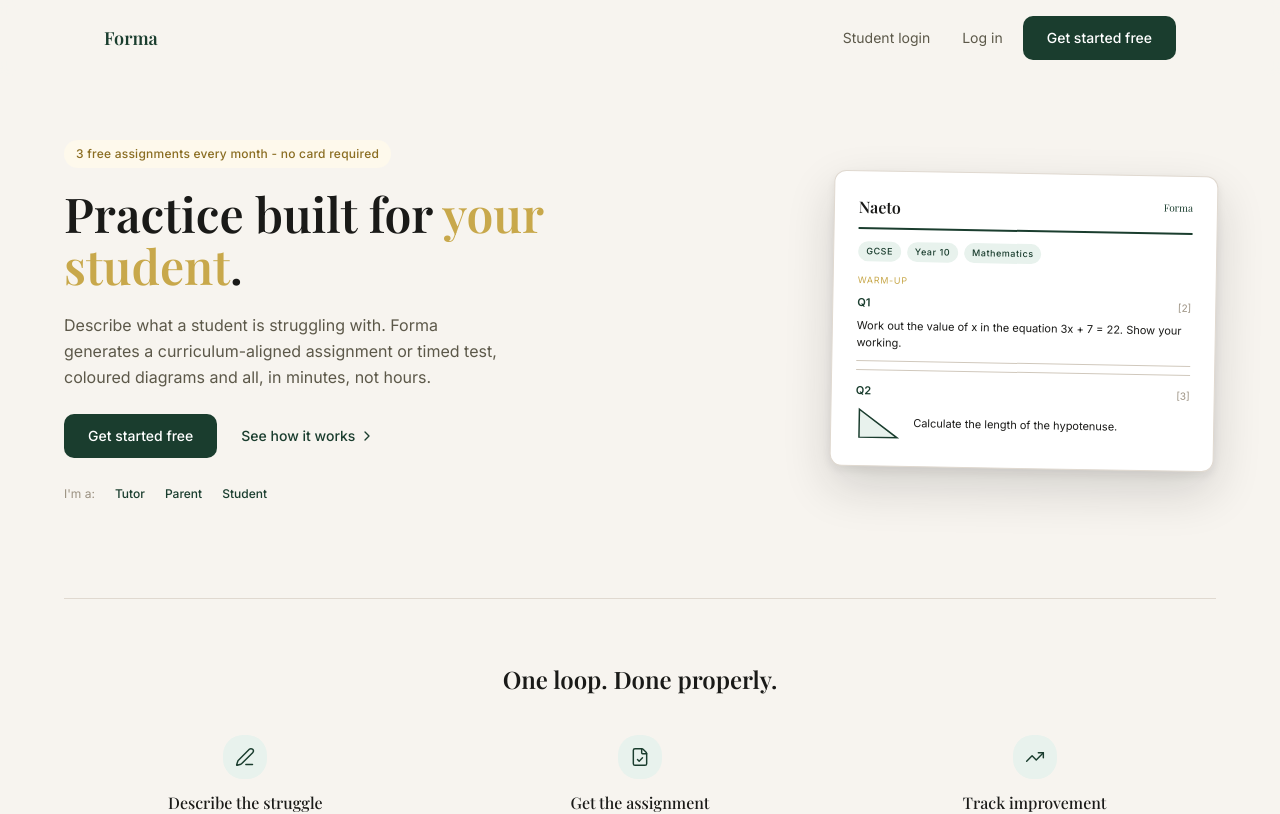
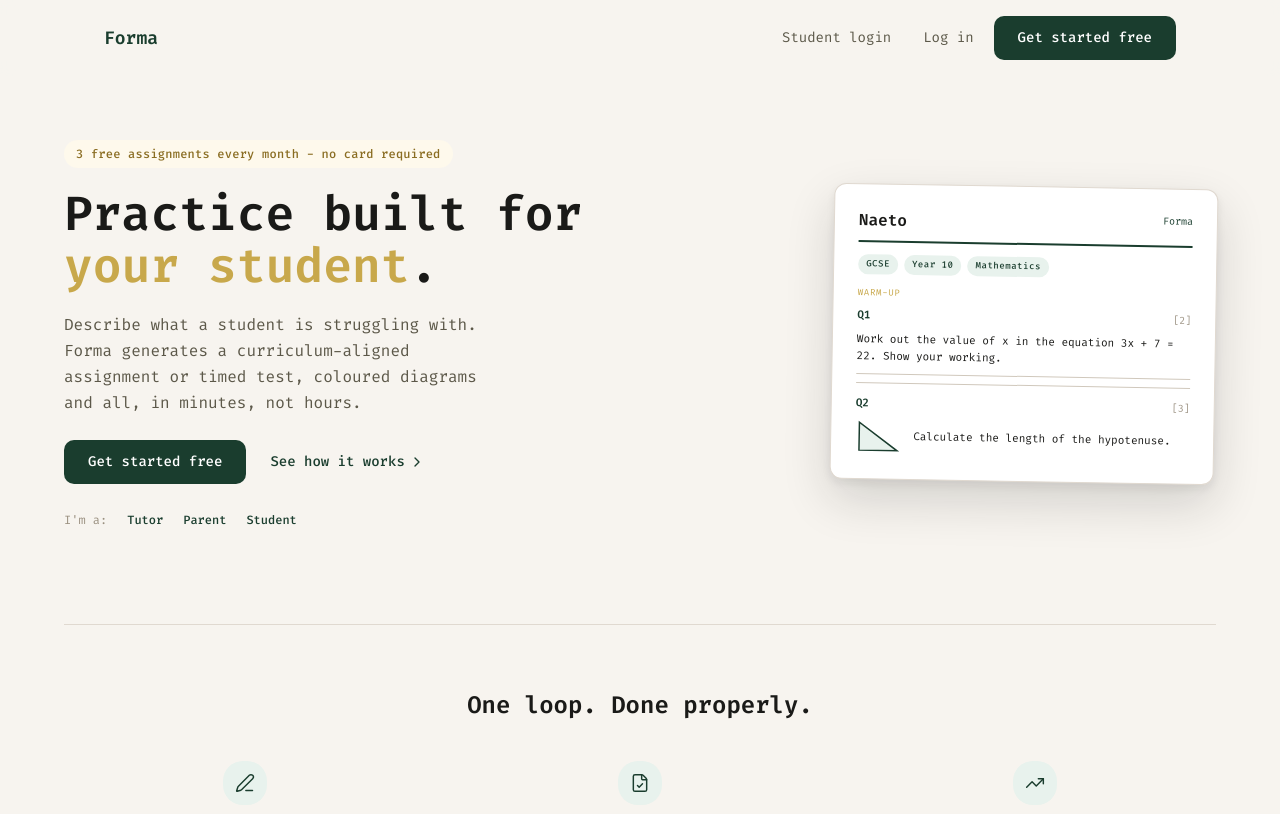
Before and after one commit to jeddy019/forma, a Next.js app in the folder forma/: page / in a window 1280 px wide. Shown: the top 814 px of the page. Built offline with nearby package versions, Linux system fonts and the light colour scheme.

Commit message:
Add paper-size captions to download buttons; switch app font to Fira Code

```diff
--- a/forma/src/app/dashboard/generate/GenerateForm.tsx
+++ b/forma/src/app/dashboard/generate/GenerateForm.tsx
@@ -496,6 +496,7 @@
           <div>
             <p className={labelClass}>Worksheet</p>
             <div className="flex gap-2">
+              <div>
                 <button
                   type="button"
                   onClick={() => handleDownload('A4', 'worksheet')}
@@ -504,6 +505,9 @@
                 >
                   {downloading['worksheet-A4'] ? 'Preparing...' : 'Download A4'}
                 </button>
+                <p className="text-xs text-muted text-center mt-1">UK style print</p>
+              </div>
+              <div>
                 <button
                   type="button"
                   onClick={() => handleDownload('Letter', 'worksheet')}
@@ -512,6 +516,8 @@
                 >
                   {downloading['worksheet-Letter'] ? 'Preparing...' : 'Download Letter'}
                 </button>
+                <p className="text-xs text-muted text-center mt-1">America style print</p>
+              </div>
             </div>
           </div>
 
@@ -519,6 +525,7 @@
             <div>
               <p className={labelClass}>Mark scheme</p>
               <div className="flex gap-2">
+                <div>
                   <button
                     type="button"
                     onClick={() => handleDownload('A4', 'mark_scheme')}
@@ -527,6 +534,9 @@
                   >
                     {downloading['mark_scheme-A4'] ? 'Preparing...' : 'Download A4'}
                   </button>
+                  <p className="text-xs text-muted text-center mt-1">UK style print</p>
+                </div>
+                <div>
                   <button
                     type="button"
                     onClick={() => handleDownload('Letter', 'mark_scheme')}
@@ -535,6 +545,8 @@
                   >
                     {downloading['mark_scheme-Letter'] ? 'Preparing...' : 'Download Letter'}
                   </button>
+                  <p className="text-xs text-muted text-center mt-1">America style print</p>
+                </div>
               </div>
             </div>
           )}
--- a/forma/src/app/globals.css
+++ b/forma/src/app/globals.css
@@ -19,9 +19,10 @@
   --color-error: #C0392B;
   --color-error-light: #FDEDEC;
 
-  /* Font Families */
-  --font-heading: var(--font-playfair);
-  --font-body: var(--font-inter);
+  /* Font Families - app-wide Fira Code (user decision 2026-08-22);
+     PDF downloads are unaffected (LaTeX fonts live in latex-service/) */
+  --font-heading: var(--font-fira);
+  --font-body: var(--font-fira);
 
   /* Font Sizes - Forma Scale */
   --font-size-xs: 11px;
@@ -97,7 +98,7 @@
 body {
   background-color: #F7F4EF;
   color: #1A1A18;
-  font-family: var(--font-inter), -apple-system, BlinkMacSystemFont, 'Segoe UI', sans-serif;
+  font-family: var(--font-fira), 'Fira Code', ui-monospace, monospace;
   font-weight: 400;
   line-height: 1.5;
 }
@@ -112,7 +113,7 @@
 }
 
 h1, h2, h3, h4, h5, h6 {
-  font-family: var(--font-playfair), serif;
+  font-family: var(--font-fira), 'Fira Code', ui-monospace, monospace;
 }
 
 /* Generation loading state's progress bar (Design System > LOADING STATE) -
--- a/forma/src/app/layout.tsx
+++ b/forma/src/app/layout.tsx
@@ -1,17 +1,10 @@
 import type { Metadata } from "next";
-import { Playfair_Display, Inter } from "next/font/google";
+import { Fira_Code } from "next/font/google";
 import "./globals.css";
 
-const playfair = Playfair_Display({
-  variable: "--font-playfair",
+const firaCode = Fira_Code({
+  variable: "--font-fira",
   subsets: ["latin"],
-  weight: ["400", "500", "600"],
-});
-
-const inter = Inter({
-  variable: "--font-inter",
-  subsets: ["latin"],
-  weight: ["300", "400", "500", "600"],
 });
 
 export const metadata: Metadata = {
@@ -23,7 +16,7 @@
   return (
     <html
       lang="en"
-      className={`${playfair.variable} ${inter.variable} h-full antialiased`}
+      className={`${firaCode.variable} h-full antialiased`}
     >
       <body className="min-h-full">{children}</body>
     </html>
```
Lines whose indentation alone changed are shown as unchanged.
